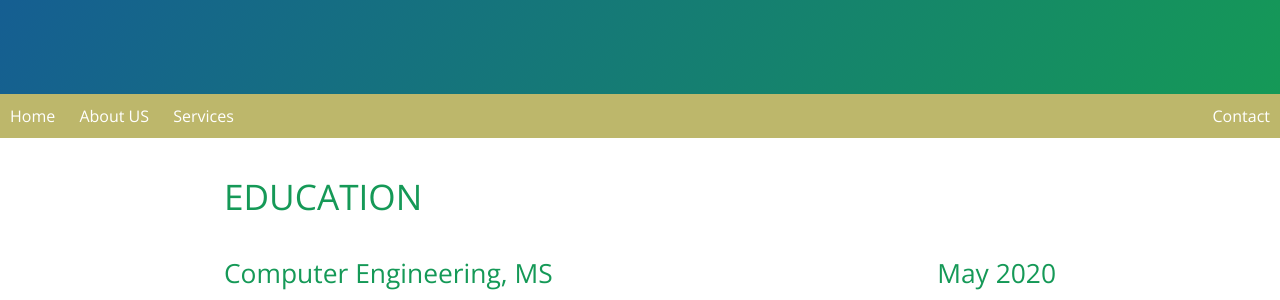
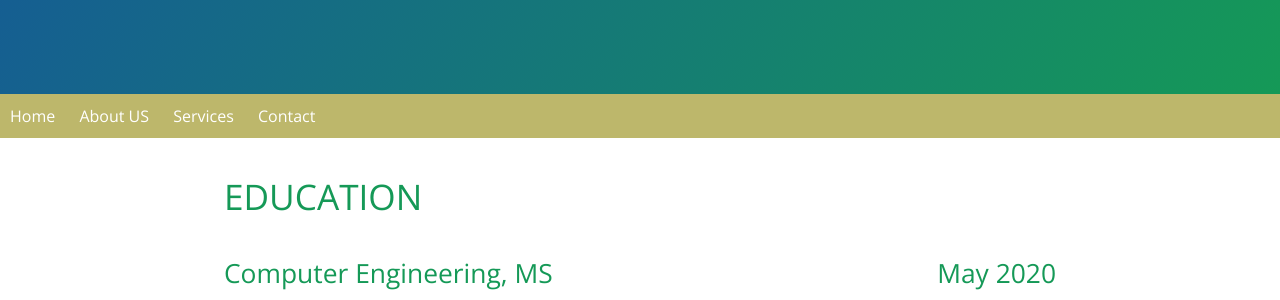
Before and after one commit to himanshu-hs3773/himanshu-hs3773.github.io, a Jekyll site: the page built from index.md, in a window 1280 px wide. Shown: the part 289-589 px from the top of the page. Built offline with Jekyll 4.4.1, drawn with Linux system fonts in a browser that asks for light colours; our own code applies the rules of GitHub Pages for plain Markdown files.

Commit message:
changed float 2 align

```diff
--- a/_layouts/default.html
+++ b/_layouts/default.html
@@ -31,7 +31,7 @@
     background-color:darkkhaki;
     }
     .navbar a {
-    float: center;
+    align: center;
     display: inline-block;
     color: white;
     text-align: center;
@@ -40,9 +40,7 @@
     .navbar a.right {
     float: right;
     }
-    .navbar a.center {
-    float: center;
-    }
+
     .navbar a:hover{
     background-color: #3c4f6e;
     color: white;
@@ -64,9 +62,9 @@
 
     <div class="navbar">
       <a href="#">Home</a>
-      <a href="#" class="center">About US</a>
-      <a href="#" class="center">Services</a>
-      <a href="#" class="right">Contact</a>
+      <a href="#">About US</a>
+      <a href="#">Services</a>
+      <a href="#">Contact</a>
       <!-- <a href="#" class="right">SignUp</a> -->
     </div>
 
```
